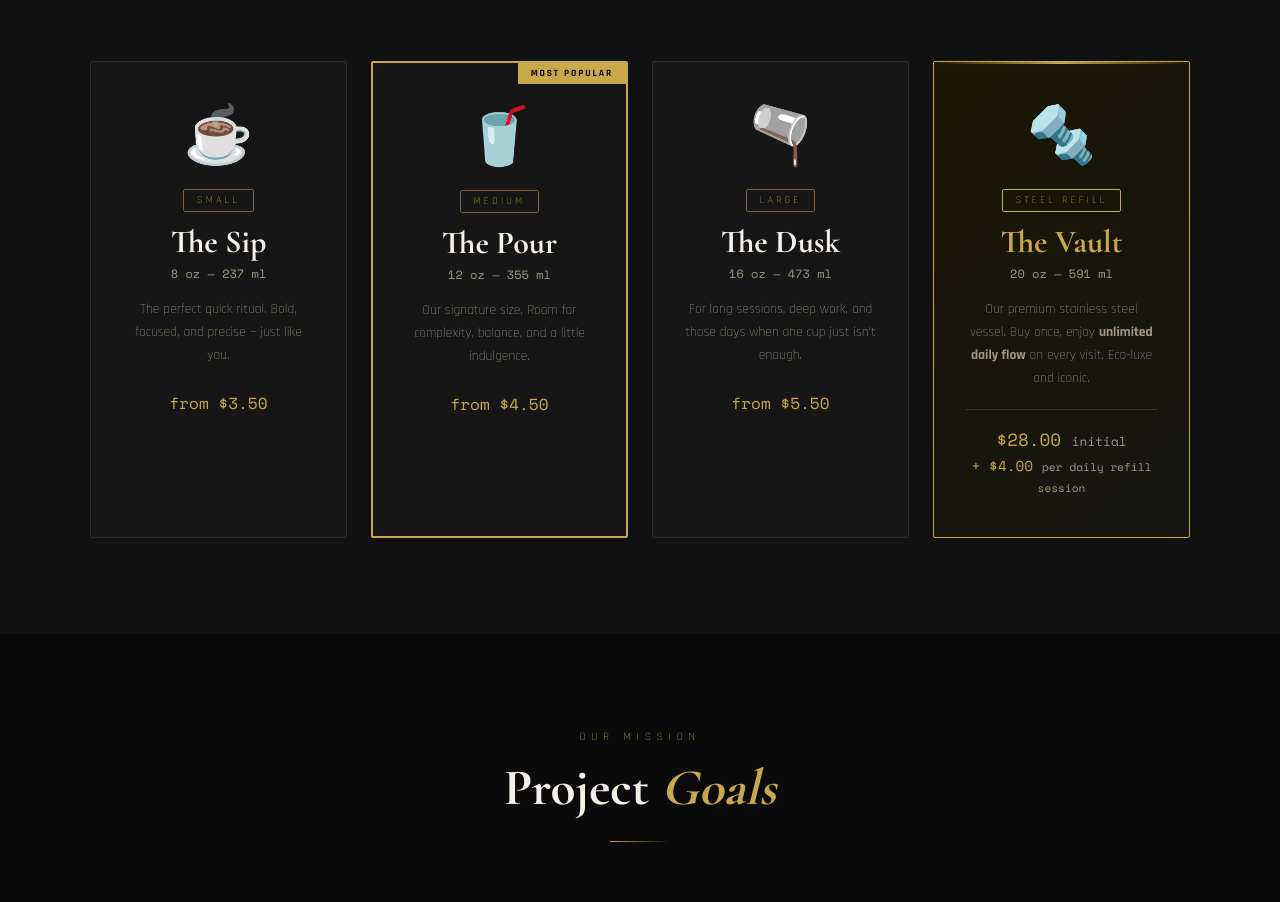
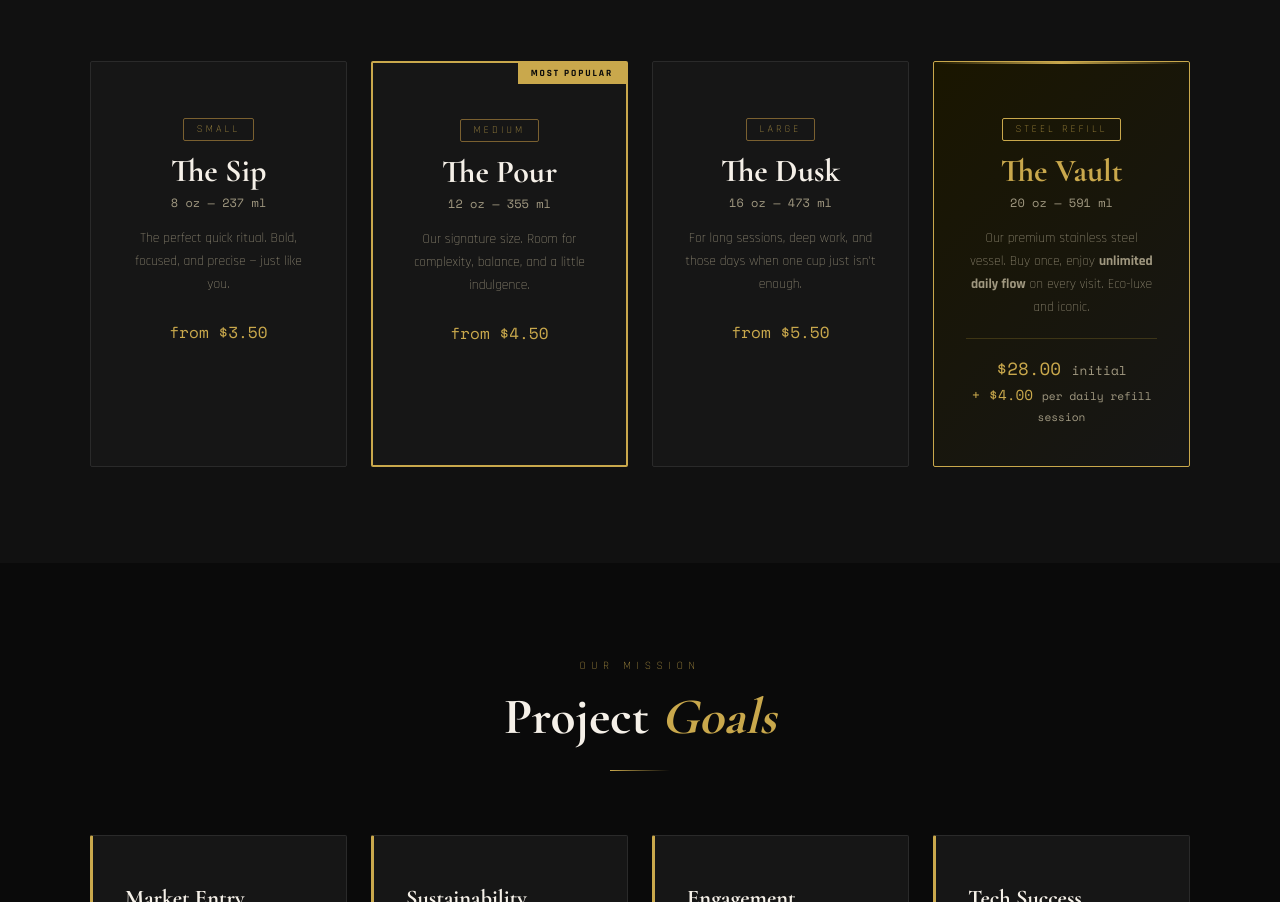
Before and after one commit to pillz4marix/Golden-Sip, a plain HTML site: page index.html in a window 1280 px wide. Shown: the part 5651-6553 px from the top of the page. Drawn offline with nearby package versions, Linux system fonts and the light colour scheme.

Commit message:
Update index.html

```diff
--- a/index.html
+++ b/index.html
@@ -1137,7 +1137,7 @@
 
     <!-- Sip -->
     <div style="background:var(--card); border:1px solid var(--border); border-radius:2px; padding:2.5rem 2rem; text-align:center; position:relative; overflow:hidden;">
-      <div style="font-size:3.5rem; margin-bottom:1rem;">☕</div>
+      <div style="font-size:3.5rem; margin-bottom:1rem;"></div>
       <span style="font-size:0.65rem; letter-spacing:0.3em; text-transform:uppercase; color:var(--gold); border:1px solid var(--gold-dim); padding:0.2rem 0.8rem; border-radius:2px;">Small</span>
       <h3 style="font-family:'Cormorant Garamond',serif; font-size:2rem; font-weight:700; color:var(--white); margin:0.75rem 0 0.25rem;">The Sip</h3>
       <p style="font-family:'Space Mono',monospace; font-size:0.75rem; color:var(--white-dim); margin-bottom:1rem;">8 oz — 237 ml</p>
@@ -1148,7 +1148,7 @@
     <!-- Pour -->
     <div style="background:var(--card); border:2px solid var(--gold); border-radius:2px; padding:2.5rem 2rem; text-align:center; position:relative; overflow:hidden;">
       <div style="position:absolute; top:0; right:0; background:var(--gold); color:var(--black); font-size:0.6rem; font-weight:700; letter-spacing:0.2em; padding:0.3rem 0.8rem; text-transform:uppercase;">Most Popular</div>
-      <div style="font-size:3.5rem; margin-bottom:1rem;">🥤</div>
+      <div style="font-size:3.5rem; margin-bottom:1rem;"></div>
       <span style="font-size:0.65rem; letter-spacing:0.3em; text-transform:uppercase; color:var(--gold); border:1px solid var(--gold-dim); padding:0.2rem 0.8rem; border-radius:2px;">Medium</span>
       <h3 style="font-family:'Cormorant Garamond',serif; font-size:2rem; font-weight:700; color:var(--white); margin:0.75rem 0 0.25rem;">The Pour</h3>
       <p style="font-family:'Space Mono',monospace; font-size:0.75rem; color:var(--white-dim); margin-bottom:1rem;">12 oz — 355 ml</p>
@@ -1158,7 +1158,7 @@
 
     <!-- Dusk -->
     <div style="background:var(--card); border:1px solid var(--border); border-radius:2px; padding:2.5rem 2rem; text-align:center; position:relative; overflow:hidden;">
-      <div style="font-size:3.5rem; margin-bottom:1rem;">🫗</div>
+      <div style="font-size:3.5rem; margin-bottom:1rem;"></div>
       <span style="font-size:0.65rem; letter-spacing:0.3em; text-transform:uppercase; color:var(--gold); border:1px solid var(--gold-dim); padding:0.2rem 0.8rem; border-radius:2px;">Large</span>
       <h3 style="font-family:'Cormorant Garamond',serif; font-size:2rem; font-weight:700; color:var(--white); margin:0.75rem 0 0.25rem;">The Dusk</h3>
       <p style="font-family:'Space Mono',monospace; font-size:0.75rem; color:var(--white-dim); margin-bottom:1rem;">16 oz — 473 ml</p>
@@ -1169,7 +1169,7 @@
     <!-- The Vault -->
     <div style="background:linear-gradient(135deg,#1a1600,var(--card)); border:1px solid var(--gold); border-radius:2px; padding:2.5rem 2rem; text-align:center; position:relative; overflow:hidden;">
      <div style="position:absolute; top:0; left:0; right:0; height:2px; background:linear-gradient(to right,transparent,var(--gold),transparent);"></div>
-     <div style="font-size:3.5rem; margin-bottom:1rem;">🔩</div>
+     <div style="font-size:3.5rem; margin-bottom:1rem;"></div>
      <span style="font-size:0.65rem; letter-spacing:0.3em; text-transform:uppercase; color:var(--gold); border:1px solid var(--gold); padding:0.2rem 0.8rem; border-radius:2px;">Steel Refill</span>
      <h3 style="font-family:'Cormorant Garamond',serif; font-size:2rem; font-weight:700; color:var(--gold); margin:0.75rem 0 0.25rem;">The Vault</h3>
      <p style="font-family:'Space Mono',monospace; font-size:0.75rem; color:var(--white-dim); margin-bottom:1rem;">20 oz — 591 ml</p>
```
